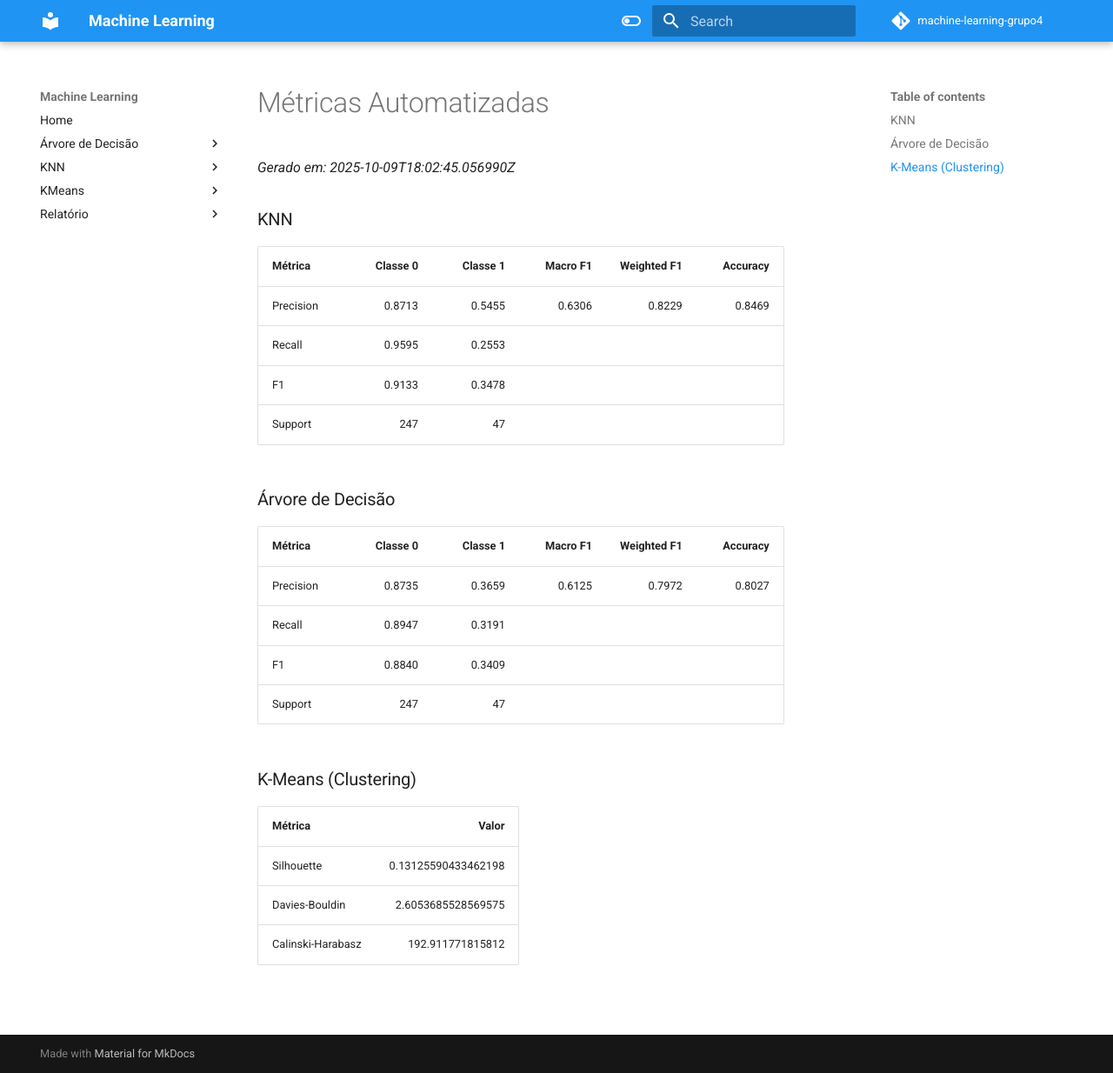
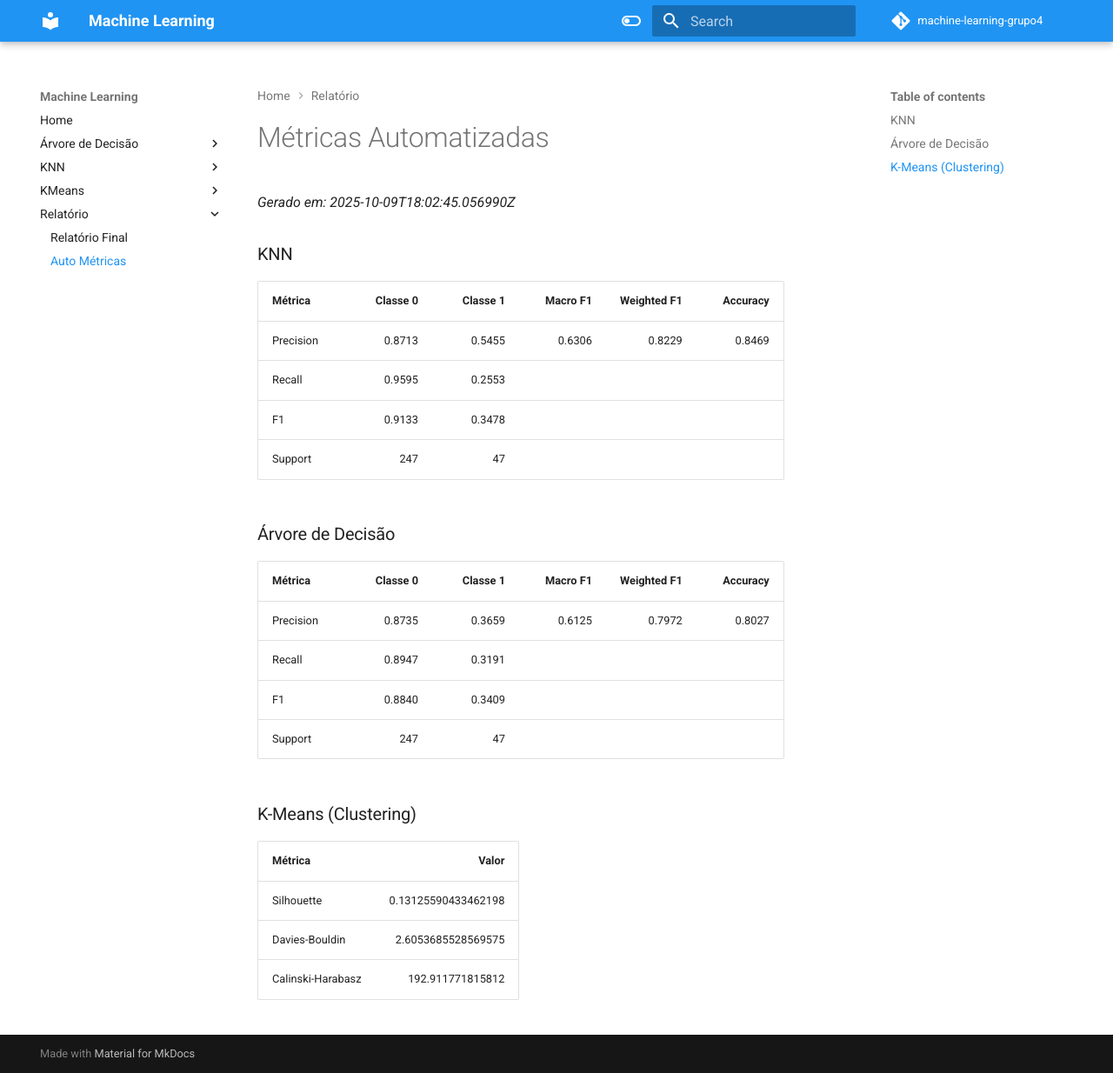
Before and after one commit to mgabriel4/machine-learning-grupo4, an MkDocs documentation site: the page built from docs/relatorio_final/auto_metrics.md, in a window 1280 px wide and 1234 px high. Shown: the whole window at 87% size. Built offline with MkDocs 1.6.1 and Material for MkDocs 9.7.7, drawn with Linux system fonts in a browser that asks for light colours; comment, search, counter and statistics services are not loaded; some of the changed lines change nothing that is shown.

Commit message:
Corrige o caminho do arquivo de Auto Métricas no menu de navegação

```diff
--- a/mkdocs.yml
+++ b/mkdocs.yml
@@ -152,4 +152,4 @@ nav:
     - 05 - Visualização: ./kmeans/05_visualizacao.md
   - Relatório:
     - Relatório Final: ./relatorio_final/relatorio_final.md
-    - Auto Métricas: ./relatorio_final/auto_metricas.md
+    - Auto Métricas: ./relatorio_final/auto_metrics.md
```
